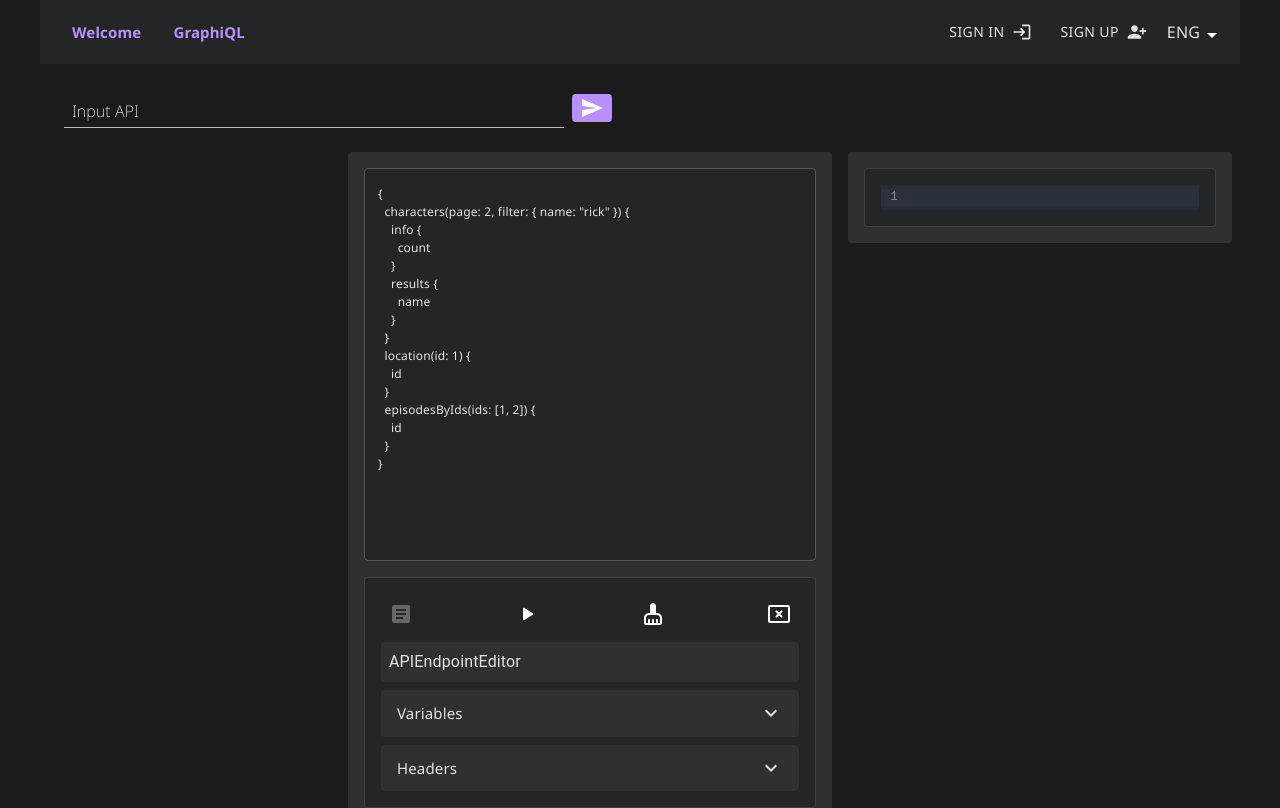
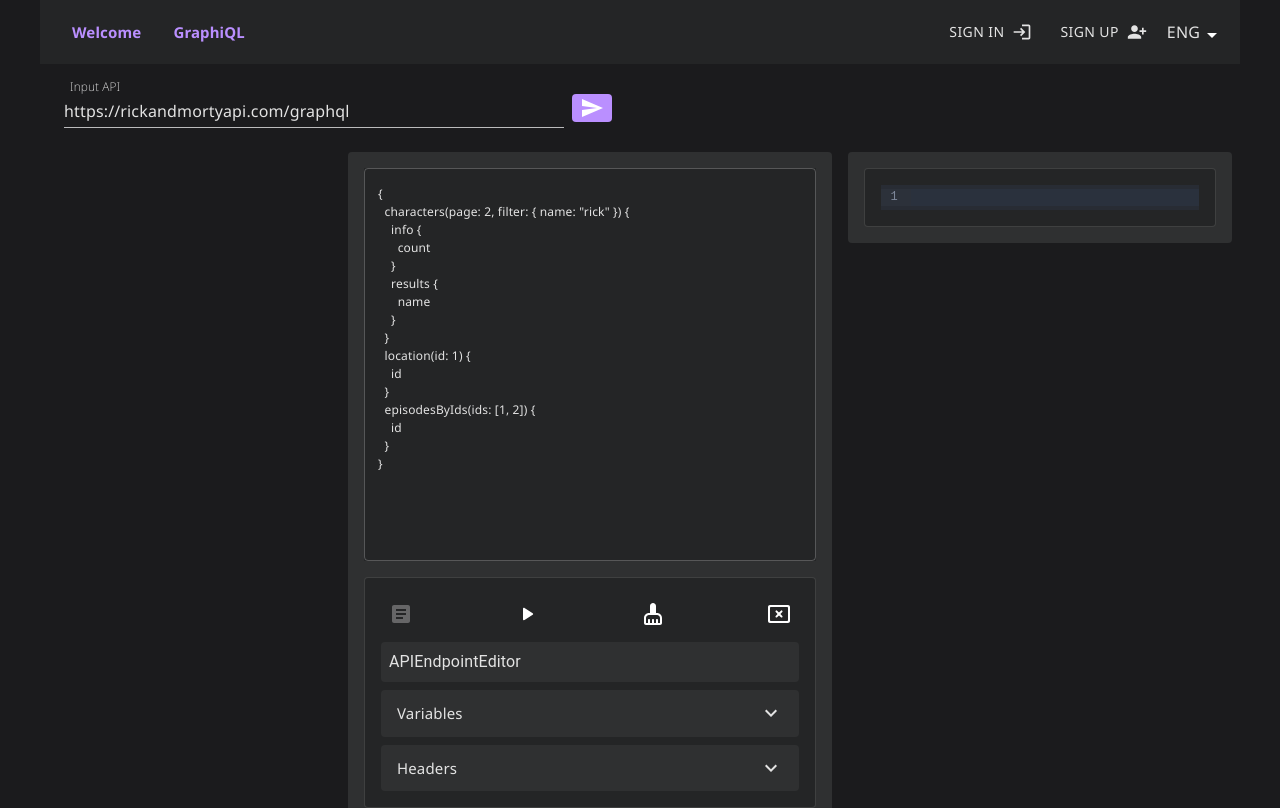
Before and after one commit to Ivan-Gav/graphiql-app, a React (Vite) app: page /graphiql in a window 1280 px wide. Shown: the top 808 px of the page. Built offline with nearby package versions, Linux system fonts and the light colour scheme; no server answers.

Commit message:
feat: add theme in response section

```diff
--- a/src/components/InputApi/InputApi.tsx
+++ b/src/components/InputApi/InputApi.tsx
@@ -12,9 +12,9 @@ import { useText } from 'src/hooks/useText';
 import { clearPath, closeDocs } from 'src/store/slice/DocSlice';
 
 const EXAMPLE_API = [
+  'https://rickandmortyapi.com/graphql',
   'https://graphqlzero.almansi.me/api',
   'https://graphql.anilist.co',
-  'https://rickandmortyapi.com/graphql',
   'https://beta.pokeapi.co/graphql/v1beta',
   'https://countries.trevorblades.com/graphql',
 ];
@@ -23,7 +23,9 @@ export default function InputApi() {
   const { isLoading, urlApi } = useAppSelector(getGraphqlState);
 
   const [valueApi, setValueApi] = useState('');
-  const [valueAutocomplete, setValueAutocomplete] = useState(urlApi || '');
+  const [valueAutocomplete, setValueAutocomplete] = useState(
+    urlApi || EXAMPLE_API[0]
+  );
 
   const dispatch = useAppDispatch();
   const T = useText();
```
